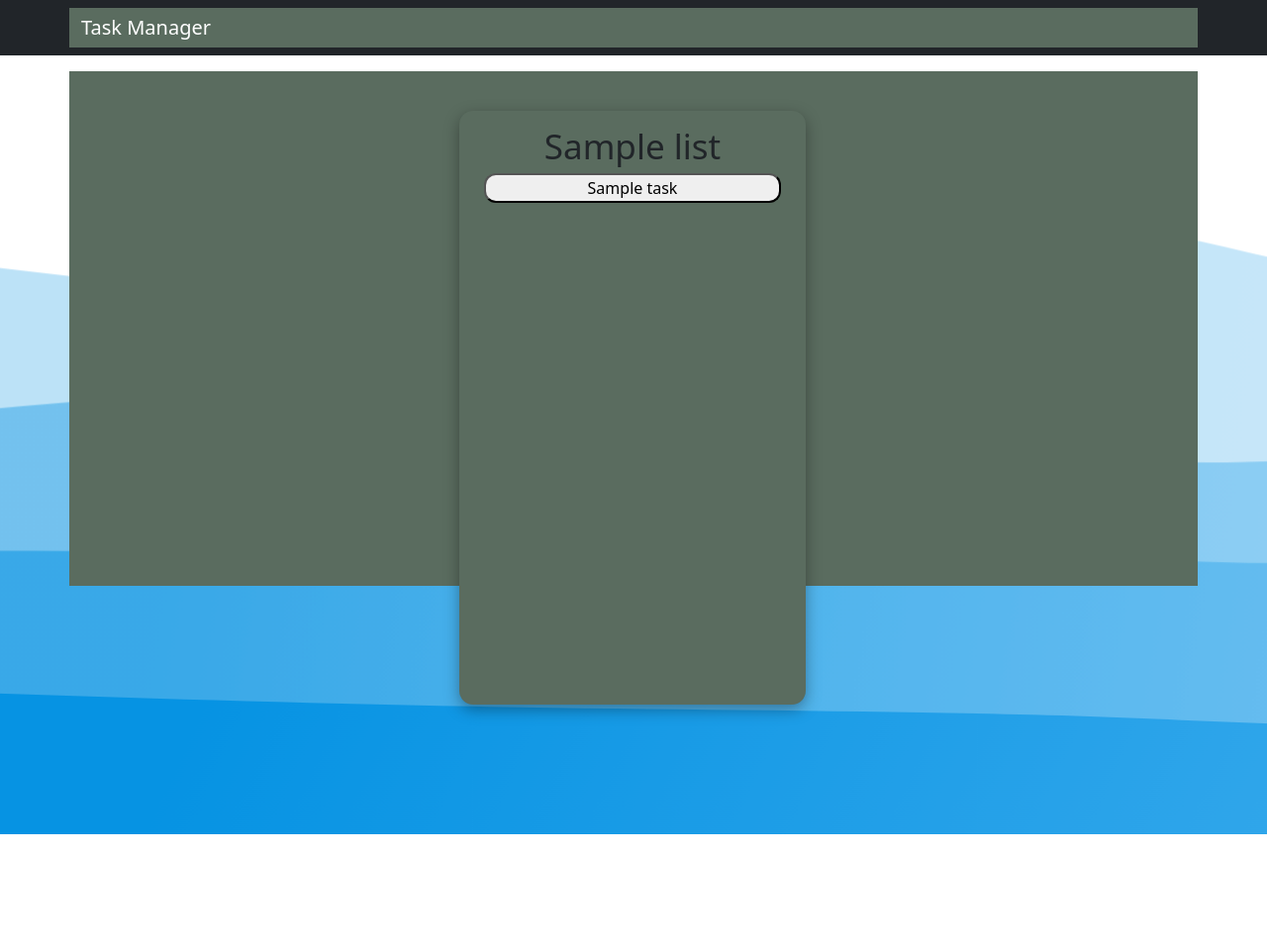
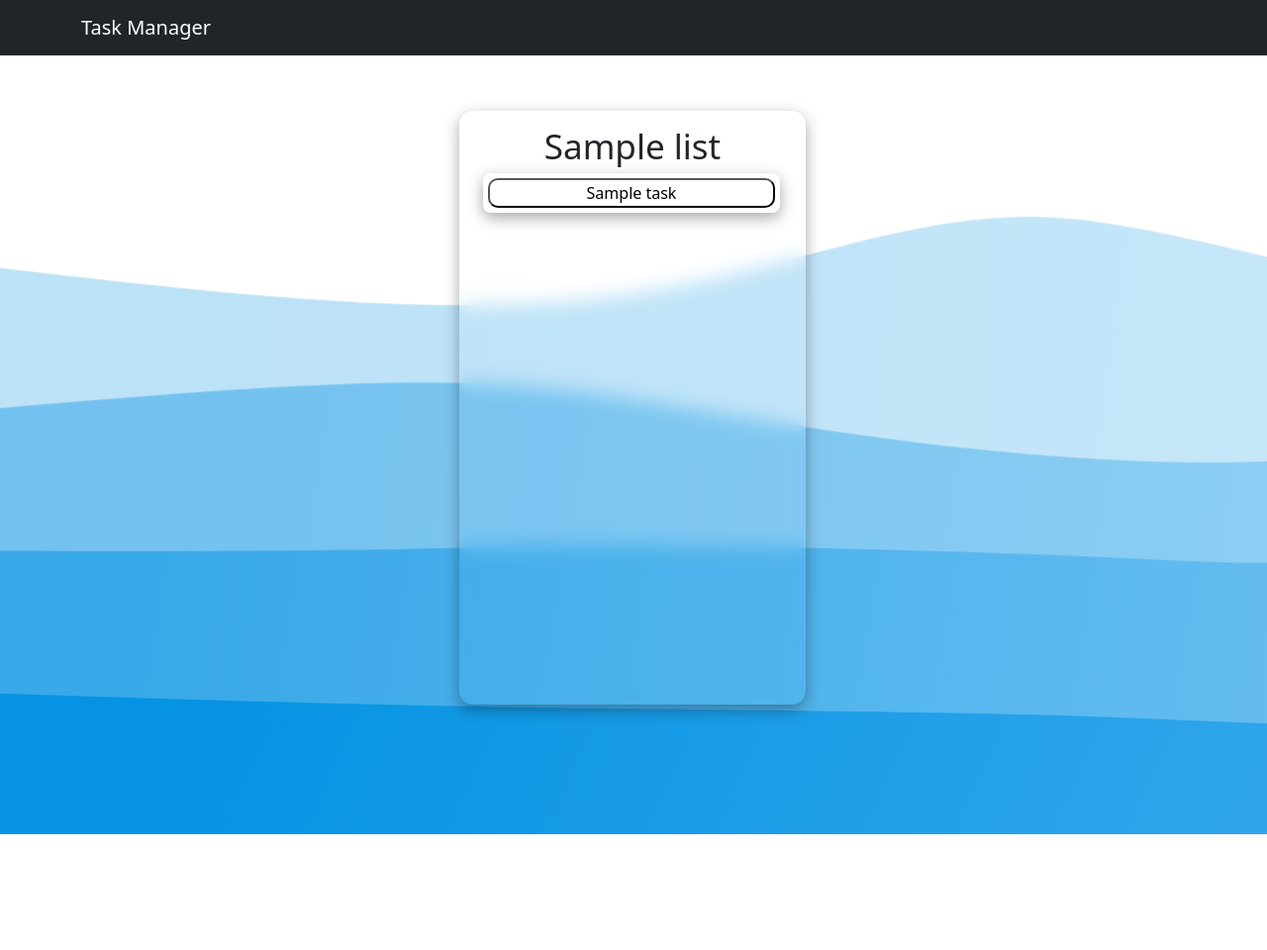
Before and after one commit to Siwssol/Task-Manager-Group-Project-, a Django app: template tasks/templates/board.html in a window 1280 px wide; the page is wider, and only the part inside the window is pictured. Shown: that part at 99% size. Run offline with Django 4.2, Linux system fonts and the light colour scheme; the template is opened without the code that fills it: most values are stand-ins (such as "Sample title", 1, 10 or a date in 2020); some libraries are stand-ins or nearby versions.

Commit message:
fix frontend of board

```diff
--- a/static/custom.css
+++ b/static/custom.css
@@ -13,15 +13,6 @@
 
 .content {
   padding-top: 10px;
-}
-
-.container
-{
-  /*
-  * home page
-  * change background colour of main container
-  */
-  background-color:#5A6C5F;
 }
 
 
--- a/tasks/templates/base.html
+++ b/tasks/templates/base.html
@@ -6,7 +6,6 @@
     <meta name="viewport" content="width=device-width, initial-scale=1">
     <link href="https://cdn.jsdelivr.net/npm/bootstrap@5.1.2/dist/css/bootstrap.min.css" rel="stylesheet" integrity="sha384-uWxY/CJNBR+1zjPWmfnSnVxwRheevXITnMqoEIeG1LJrdI0GlVs/9cVSyPYXdcSF" crossorigin="anonymous">
     <link href="{% static 'custom.css' %}" rel="stylesheet">
-    <link href="{% static 'dashboard.css' %}" rel="stylesheet">
     <link rel="stylesheet" href="https://cdn.jsdelivr.net/npm/bootstrap-icons@1.5.0/font/bootstrap-icons.css">
     <title>Task Manager</title>
   </head>
--- a/tasks/templates/board.html
+++ b/tasks/templates/board.html
@@ -10,7 +10,8 @@
     @media (min-width: 500px) {
         .TaskListCont {
             width: 350px;
-            height: 600px;
+            min-height: 600px;
+            max-height: max-content;
             border-radius: 14px;
             backdrop-filter: blur(10px);
             box-shadow: 0px 5px 15px 0px rgba(0, 0, 0, 0.35);
@@ -28,18 +29,49 @@
         padding-top: 10px;
     }
 
-    .CreateTaskButton,.TaskListName, .ListRow {
-
+    .CreateTaskButton, .TaskListName, .ListRow {
         justify-content: center;
         display: flex;
     }
 
+    .TaskContainer {
+        display: grid;
+        justify-content: center;
+        align-items: center;
+        padding: 5px;
+        width: 320px;
+        height: max-content;
+        margin: 0;
+        inline-size: 300px;
+        overflow-wrap: break-word;
+        border-radius: 8px;
+        box-shadow: 0px 5px 15px 0px rgba(0, 0, 0, 0.35);
+    }
+
+
+    .collapsing {
+        height: 0;
+        overflow: hidden;
+        transition: height 0.15s ease-in-out;
+    }
+
+    .taskDetails, .taskDesc {
+        height: max-content;
+    }
 
     .Task {
-        width: 300px;
-        border-radius: 12px;
-        margin:0 auto;
+        width: 290px;
+        height: max-content;
+        justify-content: center;
+        margin: 0;
+        background-color: white;
+        border-radius: 10px;
+        transition: all 0.15s linear;
         display:block;
+    }
+
+    .Task:active {
+        transform: scale(0.95);
     }
 
     .CreateTaskLink{
@@ -227,18 +259,21 @@
                     <label class="TaskListName">{{ list.listName }}</label>
                     {% for task in tasks %}
                         {% if task.list_id == list.id %}
-                            <div class="panel panel-default">
+                            <div class="panel panel-default TaskContainer">
                                 <div class="panel-heading">
                                     <button class="Task" type="button" data-bs-toggle="collapse" data-bs-target="#taskDetails{{ task.id }}" aria-expanded="false" aria-controls="TaskDescription">{{ task.task_name }}</button>
                                 </div>
                                 <div id="taskDetails{{ task.id }}" class="collapse taskDetails" >
                                     <div class="panel-body">
-                                        <p>{{ task.task_description }}</p>
+                                        <p class="taskDesc">{{ task.task_description }}</p>
                                         <a class="EditTaskNameLink" href="{% url 'change_task_name' taskID=task.id board_name=request.resolver_match.kwargs.board_name %}">
-                                            <button type="button" class="EditTaskNameButton">Change task Name</button>
+                                            <button type="button" class="EditTaskNameButton">Edit Name</button>
                                         </a>
                                         <a class="EditTaskDescLink" href="{% url 'change_task_description' taskID=task.id board_name=request.resolver_match.kwargs.board_name %}">
-                                            <button type="button" class="EditTaskDescButton">Change task Description</button>
+                                            <button type="button" class="EditTaskDescButton">Edit Description</button>
+                                        </a>
+                                        <a class="EditTaskDescLink" href="{% url 'change_task_description' taskID=task.id board_name=request.resolver_match.kwargs.board_name %}">
+                                            <button type="button" class="EditTaskDescButton">Move Task</button>
                                         </a>
                                     </div>
                                 </div>
--- a/tasks/templates/change_task_description.html
+++ b/tasks/templates/change_task_description.html
@@ -7,7 +7,8 @@
     <h2>Change Task Description</h2>
     <form method="post" action="{% url 'change_task_description'  taskID=request.resolver_match.kwargs.taskID board_name=request.resolver_match.kwargs.board_name %}">
         {% csrf_token %}
-        {{ form.as_p }}
+        <label for="description">Enter description</label><br>
+        <textarea name="description" maxlength="120">{{ new_description }}</textarea><br>
         <button type="submit">Change Task Description</button>
     </form>
 </body>
--- a/tasks/templates/home.html
+++ b/tasks/templates/home.html
@@ -1,7 +1,6 @@
 {% extends 'base.html' %}
 {% block body %}
-<!-- Change background colour for hoome page -->
-<div class="container vh-100" style="background-color: #5A6C5F;">
+<div class="container vh-100">
     <div class="row h-100">
       <div class="col-12 my-auto">
         <div class="card cover-card offset-sm-2 offset-md-4 offset-lg-8">
--- a/tasks/templates/sign_up.html
+++ b/tasks/templates/sign_up.html
@@ -1,6 +1,6 @@
 {% extends 'base_content.html' %}
 {% block content %}
-<div class="container",>
+<div class="container">
   <div class="row">
     <div class="col-12">
       <h1>Sign up</h1>
```
